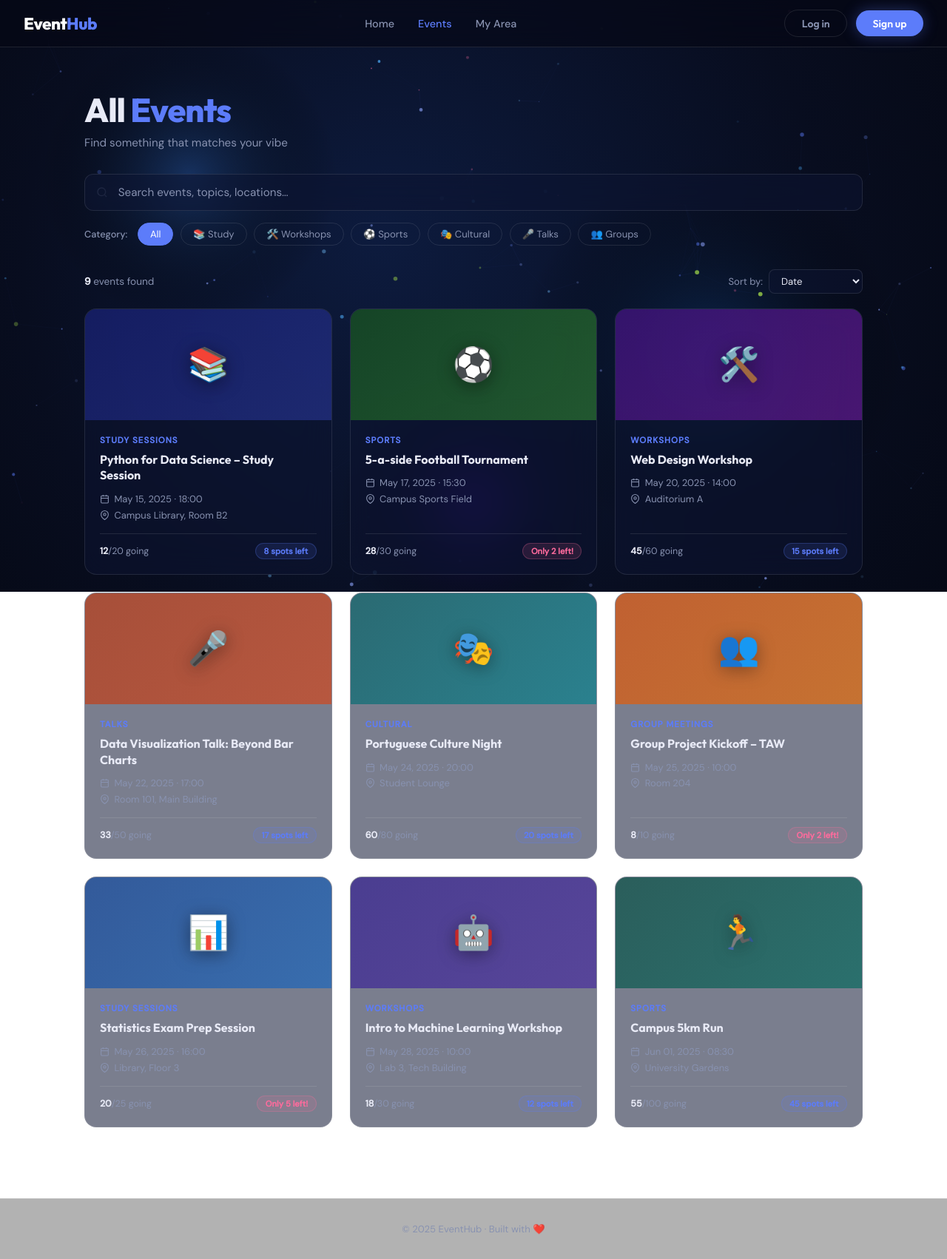
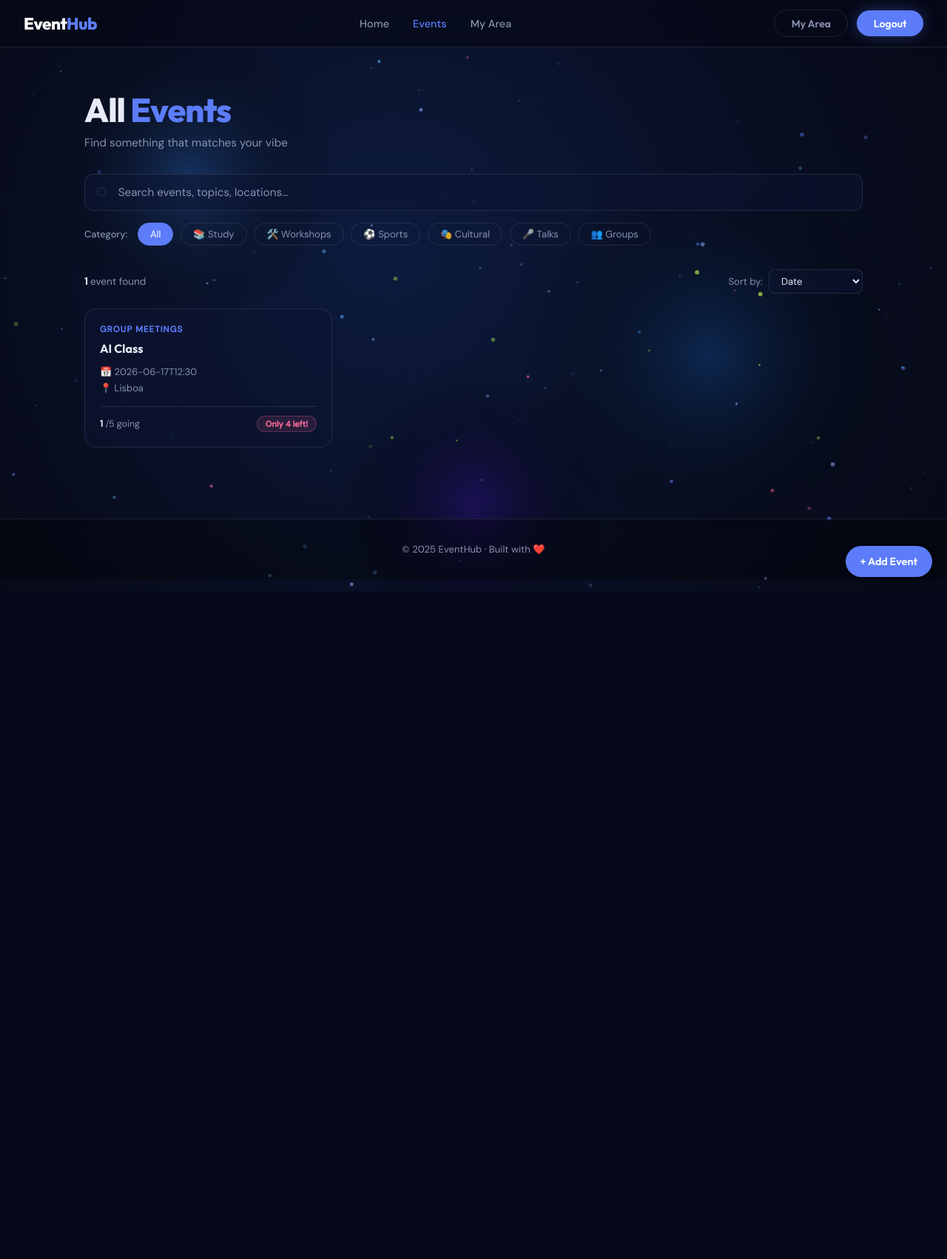
Before and after one commit to HaniaA4/Event_App, a Flask app: page /events in a window 1280 px wide. Shown: the whole page at 74% size. After the commit the page ends 800 px from the top, so only its background shows below. Run offline with Flask 3, Linux system fonts and the light colour scheme; a user stored in the database is signed in; data comes from the database, SQL or seed files in the repository; both versions use the stored data as it was after the commit.

Commit message:
Create event page and functionality

```diff
--- a/app.py
+++ b/app.py
@@ -174,6 +174,41 @@
     all_events = Event.select()
     return render_template("events.html", events=all_events)
 
+@app.route("/events/create", methods=["GET", "POST"])
+@login_required
+def create_event():
+    categories = Category.select()
+
+    if request.method == "POST":
+        current_user = get_current_user()
+
+        title = request.form.get("title", "").strip()
+        description = request.form.get("description", "").strip()
+        date = request.form.get("date", "")
+        location = request.form.get("location", "").strip()
+        max_participants = request.form.get("max_participants", "")
+        category_id = request.form.get("category_id")
+
+        if not title or not date or not location or not category_id:
+            flash("Please fill in all required fields.", "error")
+            return redirect(url_for("create_event"))
+
+        category = Category.get_or_none(Category.id == category_id)
+
+        Event.create(
+            title=title,
+            description=description,
+            date=date,
+            location=location,
+            max_participants=int(max_participants) if max_participants else None,
+            category=category,
+            organizer=current_user
+        )
+
+        flash("Event created successfully.", "success")
+        return redirect(url_for("events"))
+
+    return render_template("create_event.html", categories=categories)
 
 @app.route("/event/<int:event_id>")
 def event_detail(event_id):
--- a/static/events.css
+++ b/static/events.css
@@ -216,6 +216,17 @@
 .page-btn:hover { border-color: var(--accent); color: var(--accent); }
 .page-btn.active { background: var(--accent); border-color: var(--accent); color: #fff; }
 
+.add-event-btn {
+  position: fixed;
+  bottom: 20px;
+  right: 20px;
+  z-index: 100;
+  float: right;
+  padding: 0.75rem 1.25rem;
+  font-size: 0.9rem;
+  box-shadow: 0 4px 12px rgba(0,0,0,0.3);
+}
+
 @media (max-width: 768px) {
   .events-grid { grid-template-columns: 1fr; }
 }
--- a/static/events.js
+++ b/static/events.js
@@ -1,100 +1,70 @@
-const events = [
-  { id:1, title:"Python for Data Science – Study Session",     category:"Study Sessions", date:"May 15, 2025", time:"18:00", location:"Campus Library, Room B2",    participants:12, max:20, icon:"📚", gradient:"linear-gradient(135deg,#1a237e,#283593)" },
-  { id:2, title:"5-a-side Football Tournament",                 category:"Sports",         date:"May 17, 2025", time:"15:30", location:"Campus Sports Field",         participants:28, max:30, icon:"⚽", gradient:"linear-gradient(135deg,#1b5e20,#2e7d32)" },
-  { id:3, title:"Web Design Workshop",                          category:"Workshops",      date:"May 20, 2025", time:"14:00", location:"Auditorium A",                participants:45, max:60, icon:"🛠️", gradient:"linear-gradient(135deg,#4a148c,#6a1b9a)" },
-  { id:4, title:"Data Visualization Talk: Beyond Bar Charts",   category:"Talks",          date:"May 22, 2025", time:"17:00", location:"Room 101, Main Building",     participants:33, max:50, icon:"🎤", gradient:"linear-gradient(135deg,#bf360c,#d84315)" },
-  { id:5, title:"Portuguese Culture Night",                     category:"Cultural",       date:"May 24, 2025", time:"20:00", location:"Student Lounge",              participants:60, max:80, icon:"🎭", gradient:"linear-gradient(135deg,#006064,#00838f)" },
-  { id:6, title:"Group Project Kickoff – TAW",                  category:"Group Meetings", date:"May 25, 2025", time:"10:00", location:"Room 204",                    participants:8,  max:10, icon:"👥", gradient:"linear-gradient(135deg,#e65100,#ef6c00)" },
-  { id:7, title:"Statistics Exam Prep Session",                 category:"Study Sessions", date:"May 26, 2025", time:"16:00", location:"Library, Floor 3",            participants:20, max:25, icon:"📊", gradient:"linear-gradient(135deg,#0d47a1,#1565c0)" },
-  { id:8, title:"Intro to Machine Learning Workshop",           category:"Workshops",      date:"May 28, 2025", time:"10:00", location:"Lab 3, Tech Building",        participants:18, max:30, icon:"🤖", gradient:"linear-gradient(135deg,#311b92,#4527a0)" },
-  { id:9, title:"Campus 5km Run",                               category:"Sports",         date:"Jun 01, 2025", time:"08:30", location:"University Gardens",          participants:55, max:100,icon:"🏃", gradient:"linear-gradient(135deg,#004d40,#00695c)" },
-];
+let currentCategory = 'all';
+let currentSearch = '';
+let currentSort = 'date';
 
-let currentCategory = 'all';
-let currentSearch   = '';
-let currentSort     = 'date';
-
-function getFiltered() {
-  let list = [...events];
-
-  if (currentCategory !== 'all') {
-    list = list.filter(e => e.category === currentCategory);
-  }
-
-  if (currentSearch.trim()) {
-    const q = currentSearch.toLowerCase();
-    list = list.filter(e =>
-      e.title.toLowerCase().includes(q) ||
-      e.location.toLowerCase().includes(q) ||
-      e.category.toLowerCase().includes(q)
-    );
-  }
-
-  if (currentSort === 'spots') {
-    list.sort((a, b) => (a.max - a.participants) - (b.max - b.participants));
-  } else if (currentSort === 'popularity') {
-    list.sort((a, b) => b.participants - a.participants);
-  }
-
-  return list;
+function getCards() {
+  return Array.from(document.querySelectorAll('.event-card'));
 }
 
-function render() {
-  const list  = getFiltered();
-  const grid  = document.getElementById('eventsGrid');
+function filterAndSortCards() {
+  const cards = getCards();
+  const grid = document.getElementById('eventsGrid');
   const empty = document.getElementById('emptyState');
   const count = document.getElementById('resultsCount');
 
-  grid.innerHTML = '';
+  let visibleCards = cards.filter(card => {
+    const category = card.dataset.category || '';
+    const title = card.dataset.title || '';
+    const location = card.dataset.location || '';
 
-  if (list.length === 0) {
-    empty.style.display = 'block';
-    count.innerHTML = '<strong>0</strong> events found';
-    return;
+    const matchesCategory =
+      currentCategory === 'all' || category === currentCategory;
+
+    const q = currentSearch.toLowerCase().trim();
+
+    const matchesSearch =
+      !q ||
+      title.toLowerCase().includes(q) ||
+      location.toLowerCase().includes(q) ||
+      category.toLowerCase().includes(q);
+
+    return matchesCategory && matchesSearch;
+  });
+
+  if (currentSort === 'spots') {
+    visibleCards.sort((a, b) => {
+      const spotsA = Number(a.dataset.spotsLeft || 9999);
+      const spotsB = Number(b.dataset.spotsLeft || 9999);
+      return spotsA - spotsB;
+    });
   }
 
-  empty.style.display = 'none';
-  count.innerHTML = `<strong>${list.length}</strong> event${list.length === 1 ? '' : 's'} found`;
+  if (currentSort === 'popularity') {
+    visibleCards.sort((a, b) => {
+      const regA = Number(a.dataset.registrations || 0);
+      const regB = Number(b.dataset.registrations || 0);
+      return regB - regA;
+    });
+  }
 
-  list.forEach((ev, idx) => {
-    const spotsLeft = ev.max - ev.participants;
-    let badgeClass = 'spots-ok';
-    let badgeText  = `${spotsLeft} spots left`;
-    if (spotsLeft === 0)     { badgeClass = 'spots-full'; badgeText = 'Full'; }
-    else if (spotsLeft <= 5) { badgeClass = 'spots-low';  badgeText = `Only ${spotsLeft} left!`; }
+  cards.forEach(card => {
+    card.style.display = 'none';
+  });
 
-    const card = document.createElement('a');
-    card.href = `event_details.html?id=${ev.id}`;
-    card.className = 'glass event-card reveal';
-    card.style.transitionDelay = `${idx * 0.06}s`;
-
-    card.innerHTML = `
-      <div class="event-img">
-        <div class="event-img-grad" style="background:${ev.gradient};"></div>
-        <span class="event-img-icon">${ev.icon}</span>
-      </div>
-      <div class="event-body">
-        <div class="event-category">${ev.category}</div>
-        <h3 class="event-title">${ev.title}</h3>
-        <div class="event-meta">
-          <div class="event-meta-row">
-            <svg width="13" height="13" viewBox="0 0 24 24" fill="none" stroke="currentColor" stroke-width="2"><rect x="3" y="4" width="18" height="18" rx="2"/><line x1="16" y1="2" x2="16" y2="6"/><line x1="8" y1="2" x2="8" y2="6"/><line x1="3" y1="10" x2="21" y2="10"/></svg>
-            ${ev.date} · ${ev.time}
-          </div>
-          <div class="event-meta-row">
-            <svg width="13" height="13" viewBox="0 0 24 24" fill="none" stroke="currentColor" stroke-width="2"><path d="M21 10c0 7-9 13-9 13s-9-6-9-13a9 9 0 0 1 18 0z"/><circle cx="12" cy="10" r="3"/></svg>
-            ${ev.location}
-          </div>
-        </div>
-        <div class="event-footer">
-          <div class="event-participants"><strong>${ev.participants}</strong>/${ev.max} going</div>
-          <span class="spots-badge ${badgeClass}">${badgeText}</span>
-        </div>
-      </div>
-    `;
-
+  visibleCards.forEach(card => {
+    card.style.display = '';
     grid.appendChild(card);
   });
+
+  if (visibleCards.length === 0) {
+    if (empty) empty.style.display = 'block';
+    if (count) count.innerHTML = '<strong>0</strong> events found';
+  } else {
+    if (empty) empty.style.display = 'none';
+    if (count) {
+      count.innerHTML = `<strong>${visibleCards.length}</strong> event${visibleCards.length === 1 ? '' : 's'} found`;
+    }
+  }
 
   observeReveal();
 }
@@ -109,30 +79,48 @@
     });
   }, { threshold: 0.08 });
 
-  document.querySelectorAll('.reveal:not(.visible)').forEach(el => observer.observe(el));
+  document.querySelectorAll('.reveal:not(.visible)').forEach(el => {
+    observer.observe(el);
+  });
 }
 
-document.getElementById('searchInput').addEventListener('input', e => {
-  currentSearch = e.target.value;
-  render();
-});
+const searchInput = document.getElementById('searchInput');
+
+if (searchInput) {
+  searchInput.addEventListener('input', e => {
+    currentSearch = e.target.value;
+    filterAndSortCards();
+  });
+}
 
 document.querySelectorAll('.filter-btn').forEach(btn => {
   btn.addEventListener('click', () => {
-    document.querySelectorAll('.filter-btn').forEach(b => b.classList.remove('active'));
+    document.querySelectorAll('.filter-btn').forEach(b => {
+      b.classList.remove('active');
+    });
+
     btn.classList.add('active');
     currentCategory = btn.dataset.cat;
-    render();
+    filterAndSortCards();
   });
 });
 
-document.getElementById('sortSelect').addEventListener('change', e => {
-  currentSort = e.target.value;
-  render();
-});
+const sortSelect = document.getElementById('sortSelect');
 
-document.getElementById('hamburger').addEventListener('click', () => {
-  document.getElementById('navLinks').classList.toggle('open');
-});
+if (sortSelect) {
+  sortSelect.addEventListener('change', e => {
+    currentSort = e.target.value;
+    filterAndSortCards();
+  });
+}
 
-render();
+const hamburger = document.getElementById('hamburger');
+const navLinks = document.getElementById('navLinks');
+
+if (hamburger && navLinks) {
+  hamburger.addEventListener('click', () => {
+    navLinks.classList.toggle('open');
+  });
+}
+
+filterAndSortCards();
--- a/templates/events.html
+++ b/templates/events.html
@@ -20,11 +20,18 @@
     <ul class="nav-links" id="navLinks">
       <li><a href="{{ url_for('home') }}">Home</a></li>
       <li><a href="{{ url_for('events') }}" class="active">Events</a></li>
+      {% if current_user %}
       <li><a href="{{ url_for('profile') }}">My Area</a></li>
+      {% endif %}
     </ul>
     <div class="nav-cta">
-      <a href="{{ url_for('login') }}" class="btn btn-ghost">Log in</a>
-      <a href="{{ url_for('register') }}" class="btn btn-primary">Sign up</a>
+      {% if current_user %}
+        <a href="{{ url_for('profile') }}" class="btn btn-ghost">My Area</a>
+        <a href="{{ url_for('logout') }}" class="btn btn-primary">Logout</a>
+      {% else %}
+        <a href="{{ url_for('login') }}" class="btn btn-ghost">Log in</a>
+        <a href="{{ url_for('login') }}#register" class="btn btn-primary">Sign up</a>
+      {% endif %}
     </div>
     <div class="hamburger" id="hamburger">
       <span></span><span></span><span></span>
@@ -62,7 +69,7 @@
 
     <!-- ── Results bar ── -->
     <div class="results-bar">
-      <p id="resultsCount"><strong>6</strong> events found</p>
+      <p id="resultsCount"><strong>{{ events|length }}</strong> events found</p>
       <div class="sort-wrap">
         <label for="sortSelect">Sort by:</label>
         <select id="sortSelect">
@@ -74,17 +81,68 @@
     </div>
 
     <!-- ── Events Grid ── -->
-    <div class="events-grid" id="eventsGrid"></div>
+<div class="events-grid" id="eventsGrid">
+  {% for event in events %}
+    {% set registered = event.registrations.count() %}
+    {% set spots_left = event.max_participants - registered if event.max_participants else 9999 %}
+
+    <a href="{{ url_for('event_detail', event_id=event.id) }}"
+       class="glass event-card reveal"
+       data-title="{{ event.title }}"
+       data-category="{{ event.category.name }}"
+       data-location="{{ event.location }}"
+       data-registrations="{{ registered }}"
+       data-spots-left="{{ spots_left }}">
+
+      <div class="event-body">
+        <div class="event-category">{{ event.category.name }}</div>
+        <h3 class="event-title">{{ event.title }}</h3>
+
+        <div class="event-meta">
+          <div class="event-meta-row">📅 {{ event.date }}</div>
+          <div class="event-meta-row">📍 {{ event.location }}</div>
+        </div>
+
+        <div class="event-footer">
+          <div class="event-participants">
+            <strong>{{ registered }}</strong>
+            {% if event.max_participants %}
+              /{{ event.max_participants }} going
+            {% else %}
+              going
+            {% endif %}
+          </div>
+
+          {% if event.max_participants %}
+            {% if spots_left <= 0 %}
+              <span class="spots-badge spots-full">Full</span>
+            {% elif spots_left <= 5 %}
+              <span class="spots-badge spots-low">Only {{ spots_left }} left!</span>
+            {% else %}
+              <span class="spots-badge spots-ok">{{ spots_left }} spots left</span>
+            {% endif %}
+          {% else %}
+            <span class="spots-badge spots-ok">Open</span>
+          {% endif %}
+        </div>
+      </div>
+    </a>
+  {% endfor %}
+</div>
 
     <!-- ── Empty State ── -->
-    <div id="emptyState">
+    <div id="emptyState" style="display: none;">
       <div class="glass empty-inner">
         <span class="empty-icon">🔍</span>
         <h3>No events found</h3>
         <p>Try a different search term or category</p>
       </div>
     </div>
-
+    {% if current_user %}
+      <a href="{{ url_for('create_event') }}" class="btn btn-primary add-event-btn">
+        + Add Event
+      </a>
+    {% endif %}
     <!-- ── Pagination ── -->
     <div class="pagination" id="pagination"></div>
 
```
Also changed, not shown: models.py (+13 -0 lines), templates/create_event.html (added, +33 -0 lines), templates/event_details.html (+7 -2 lines), templates/index.html (+12 -5 lines), app.db.
